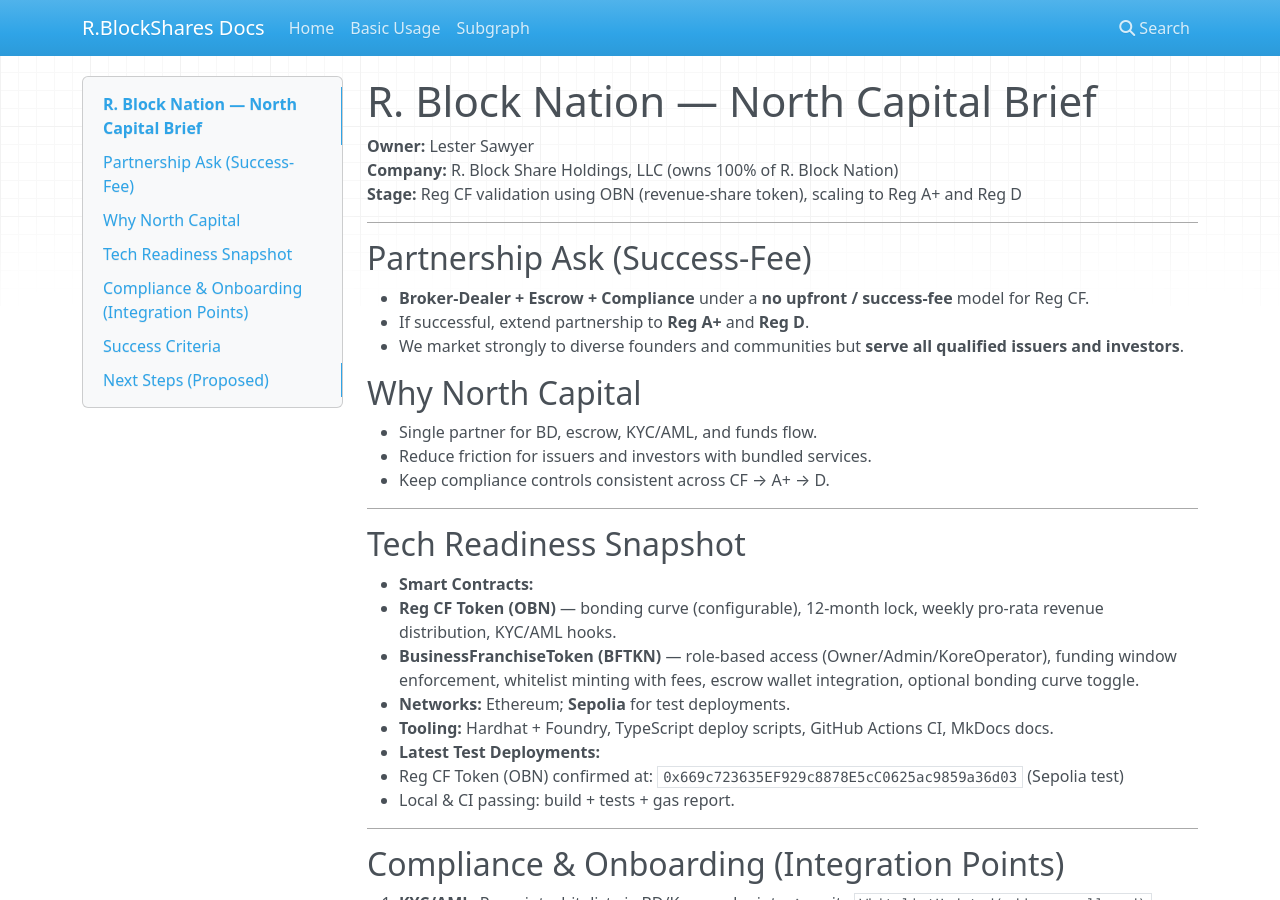
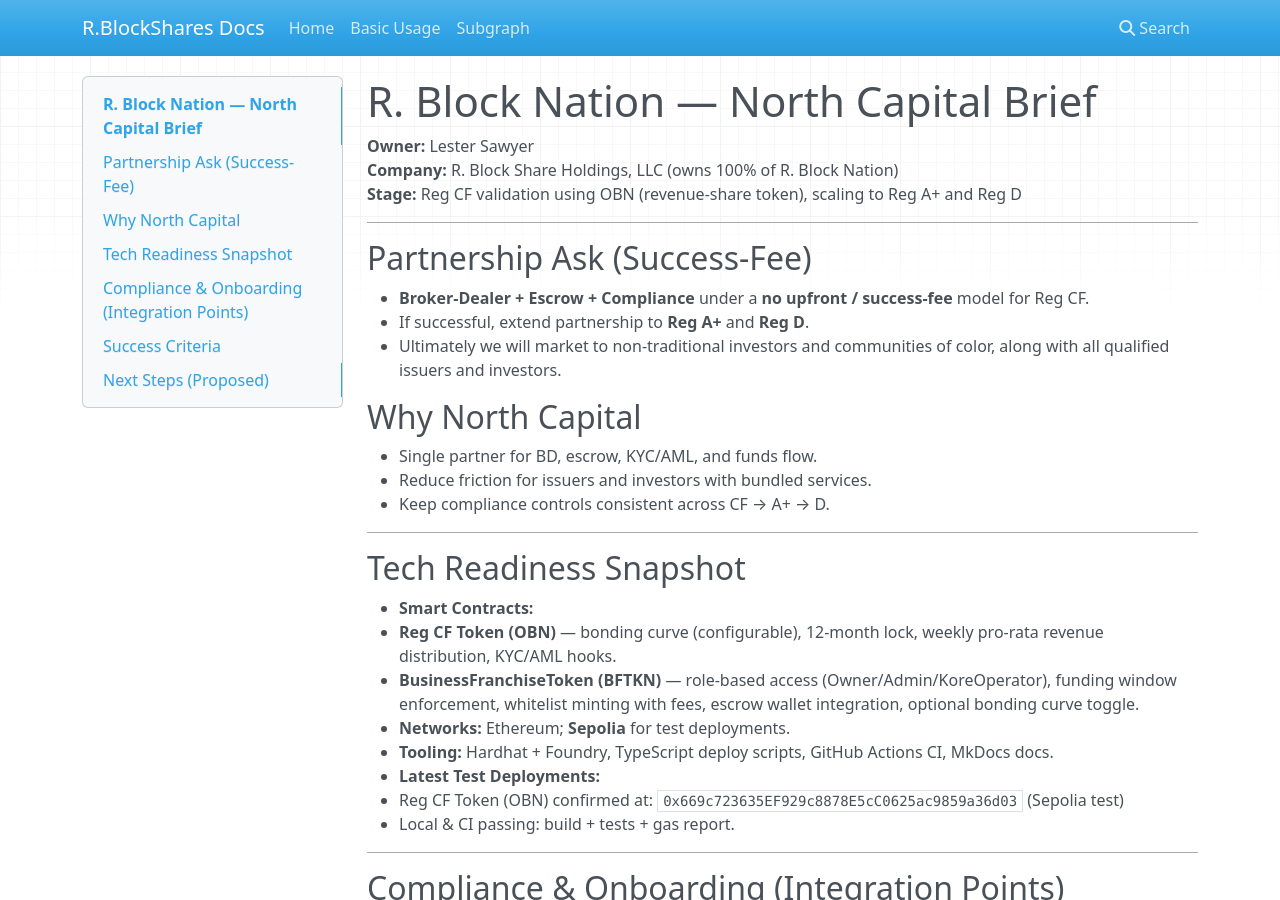
Before and after one commit to LesKemVal/R.BlockShares, an MkDocs documentation site: the page built from docs/bd-north-capital-brief.md, in a window 1280 px wide and 900 px high. Built offline with MkDocs 1.6.1, drawn with Linux system fonts in a browser that asks for light colours; nearby versions of some CDN libraries.

Commit message:
docs: revise NC brief language re: target communities

```diff
--- a/docs/bd-north-capital-brief.md
+++ b/docs/bd-north-capital-brief.md
@@ -9,7 +9,7 @@
 ## Partnership Ask (Success-Fee)
 - **Broker-Dealer + Escrow + Compliance** under a **no upfront / success-fee** model for Reg CF.
 - If successful, extend partnership to **Reg A+** and **Reg D**.
-- We market strongly to diverse founders and communities but **serve all qualified issuers and investors**.
+- Ultimately we will market to non-traditional investors and communities of color, along with all qualified issuers and investors.
 
 ## Why North Capital
 - Single partner for BD, escrow, KYC/AML, and funds flow.
```
